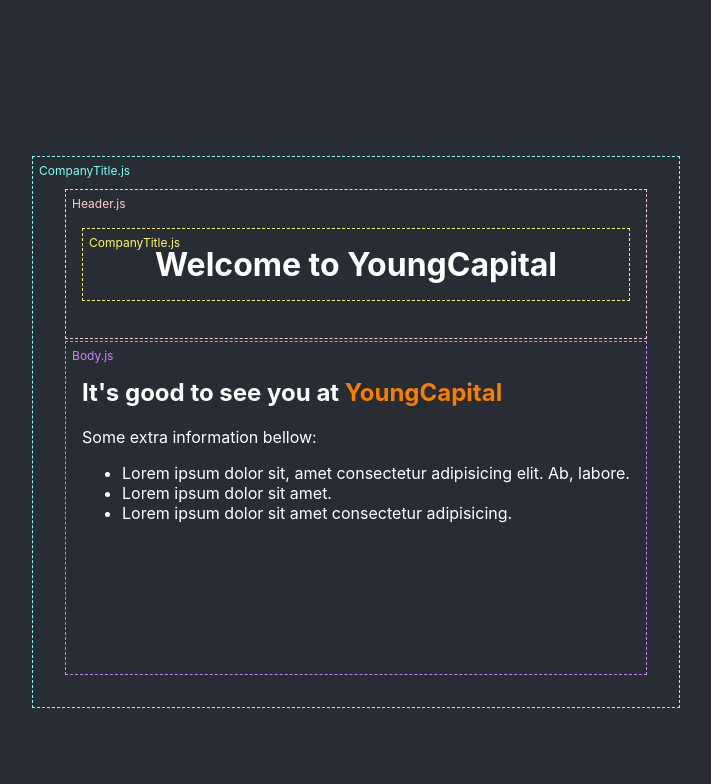
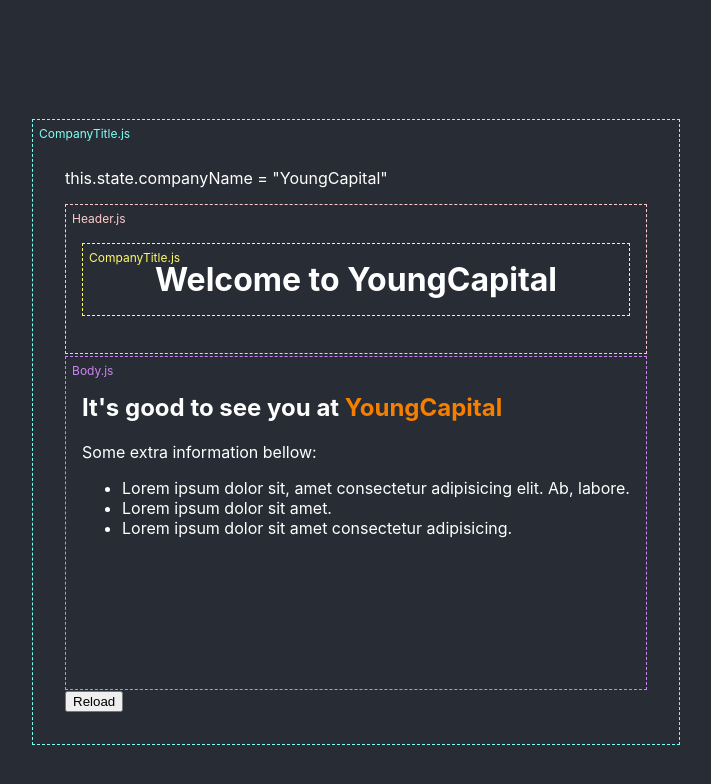
Before and after one commit to devraul/context-api-talk, a React (Create React App) app: page / in a window 1280 px wide. Shown: the top 784 px of the page, without its empty margins (284-995 px from the left). Built offline with nearby package versions, Linux system fonts and the light colour scheme; the HTML template or start-up script is replaced by a standard one.

Commit message:
Add reload button

```diff
--- a/src/components/Container.js
+++ b/src/components/Container.js
@@ -3,6 +3,8 @@
 
 import { fetchCompany } from '../service';
 import Page from './Page';
+
+const StateStyled = styled.p``;
 
 const ContainerStyled = styled.div`
   border: 1px dashed #7efff5;
@@ -24,7 +26,7 @@
     companyName: ''
   };
 
-  componentDidMount = () => {
+  loadCompanyName = () => {
     fetchCompany().then(({ data }) => {
       this.setState({
         companyName: data.company.name
@@ -32,10 +34,22 @@
     });
   };
 
+  reloadCompanyName = () => {
+    this.setState({ companyName: '' }, this.loadCompanyName);
+  };
+
+  componentDidMount = () => {
+    this.loadCompanyName();
+  };
+
   render() {
     return (
       <ContainerStyled>
+        <StateStyled>
+          this.state.companyName = "{this.state.companyName}"
+        </StateStyled>
         <Page companyName={this.state.companyName} />
+        <button onClick={this.reloadCompanyName}>Reload</button>
       </ContainerStyled>
     );
   }
--- a/src/service.js
+++ b/src/service.js
@@ -3,16 +3,13 @@
 export const fetchCompany = () => {
   return new Promise((resolve, reject) => {
     setTimeout(() => {
-      resolve(
-        {
-          data: {
-            company: {
-              name: COMPANY_NAME
-            }
+      resolve({
+        data: {
+          company: {
+            name: COMPANY_NAME
           }
-        },
-        1000
-      );
-    });
+        }
+      });
+    }, 1000);
   });
 };
```
